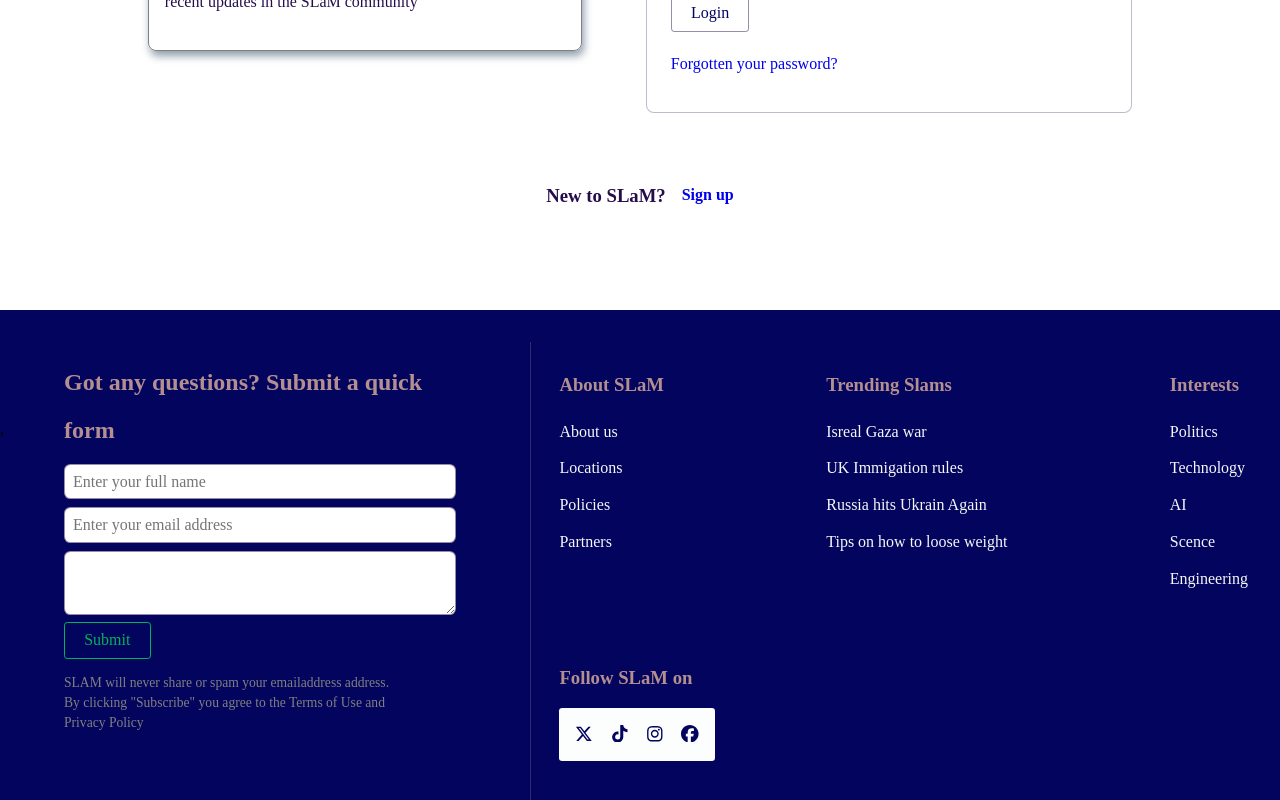
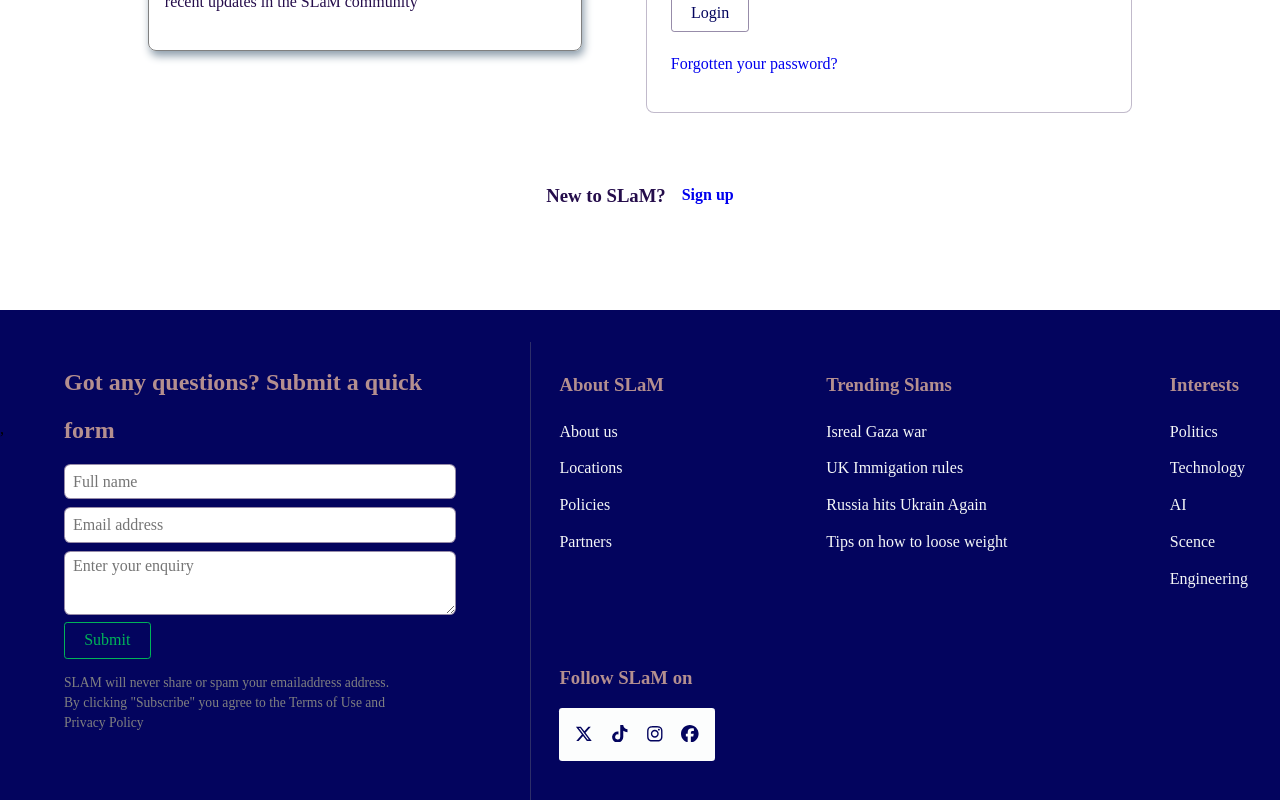
Before and after one commit to gabrielchibueze/Slam-post-blog, a React (Vite) app: page /login in a window 1280 px wide. Shown: the part 380-1180 px from the top of the page. Built offline with nearby package versions, Linux system fonts and the light colour scheme; no server answers.

Commit message:
updated version

```diff
--- a/src/components/input/input-component.jsx
+++ b/src/components/input/input-component.jsx
@@ -32,6 +32,7 @@ export default function InputComponent({ props }) {
                 rows={props.rows}
                 required={props.required}
                 value={props.value}
+                placeholder={props.placeholder ? props.placeholder : ""}
                 onChange={e => props.onChange(props.id, e.target.value)}
                 onBlur={props.onBlur}
             />
--- a/src/components/outlet/footer.jsx
+++ b/src/components/outlet/footer.jsx
@@ -134,7 +134,7 @@ export default function Footer() {
                                 type: "text",
                                 name: "name",
                                 control: "input",
-                                placeholder: "Enter your full name",
+                                placeholder: "Full name",
                                 onChange: handleFormInputChange,
                                 onBlur: () => inputBlurHandler("name"),
                                 touched: currentState.userForm["name"].touched,
@@ -146,7 +146,7 @@ export default function Footer() {
                                 type: "emailaddress",
                                 name: "emailaddress",
                                 control: "input",
-                                placeholder: "Enter your email address",
+                                placeholder: "Email address",
                                 onChange: handleFormInputChange,
                                 onBlur: () => inputBlurHandler("emailaddress"),
                                 touched: currentState.userForm["emailaddress"].touched,
```
Also changed, not shown: 2 other files (tests, documents, lock files or other folders).
